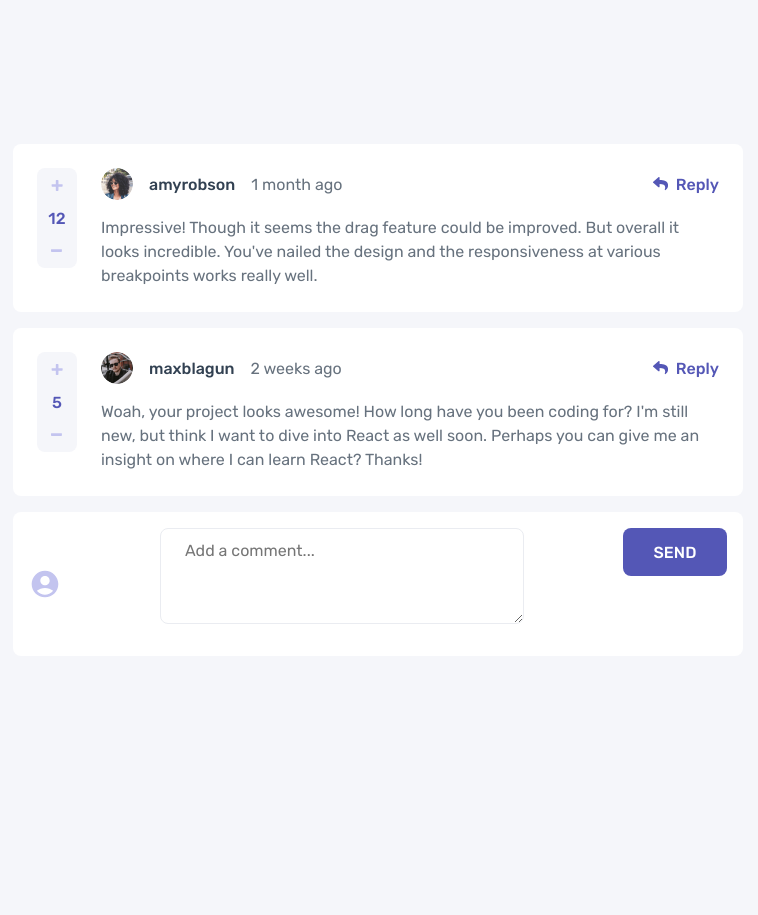
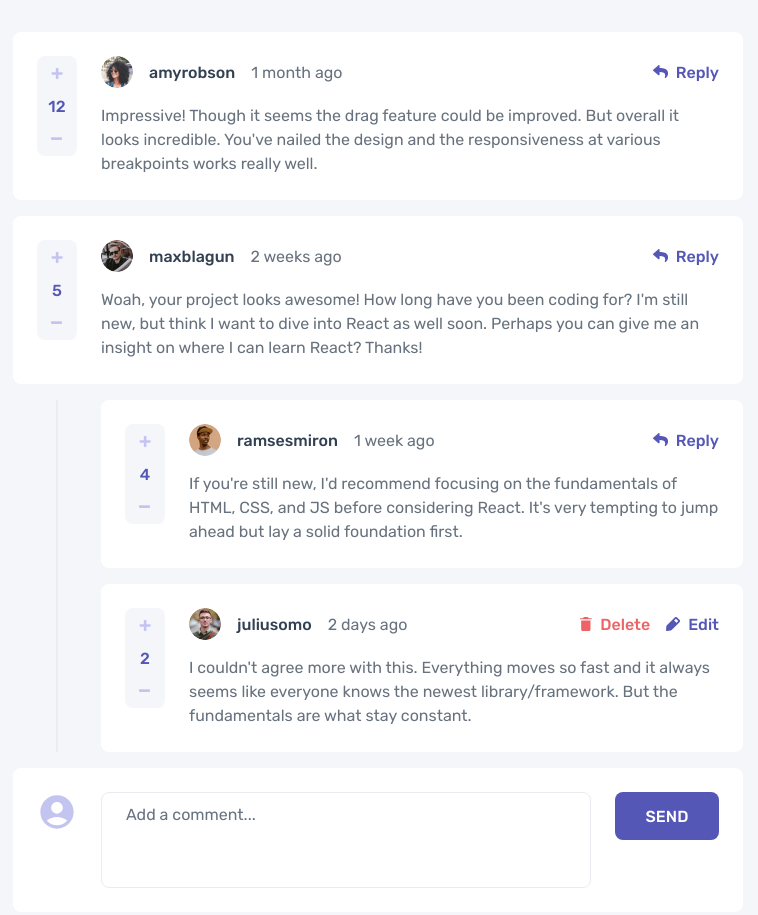
Before and after one commit to john-mirage/interactive-comments-section, a website built with Vite: page index.html in a window 1280 px wide. Shown: the whole page, without its empty margins (262-1020 px from the left). Before the commit the page ends 800 px from the top, so only its background shows below. Built offline with nearby package versions, Linux system fonts and the light colour scheme.

Commit message:
feat: work on replies

```diff
--- a/index.html
+++ b/index.html
@@ -48,7 +48,9 @@
     <!-- Template | replies -->
     <template id="template-replies">
       <div class="replies">
-        <div class="replies__line"></div>
+        <div class="replies__timeline">
+          <div class="replies__line"></div>
+        </div>
         <div class="replies__list"></div>
       </div>
     </template>
@@ -59,7 +61,7 @@
         <label class="form__label" for="form-textarea"></label>
         <textarea class="form__textarea" placeholder="Add a comment..." id="form-textarea"></textarea>
         <div class="form__avatar">
-          <img class="avatar" src="/src/assets/images/person.svg" alt="Profile picture">
+          <img class="avatar avatar--form" src="/src/assets/images/person.svg" alt="Profile picture">
         </div>
         <div class="form__submit-button">
           <button class="button-submit" type="button">send</button>
--- a/src/assets/styles/avatar.css
+++ b/src/assets/styles/avatar.css
@@ -3,3 +3,10 @@
     height: 3.2rem;
     border-radius: 9999px;
 }
+
+@media screen and (min-width: 762px) {
+    .avatar--form {
+        width: 4rem;
+        height: 4rem;
+    }
+}
--- a/src/assets/styles/button-action.css
+++ b/src/assets/styles/button-action.css
@@ -9,6 +9,11 @@
     border: none;
     background-color: transparent;
     color: var(--color-moderate-blue);
+    cursor: pointer;
+}
+
+.button-action:hover {
+    opacity: 0.7;
 }
 
 .button-action:last-child {
@@ -29,4 +34,5 @@
     font-size: 1.6rem;
     font-weight: 500;
     text-transform: capitalize;
+    cursor: pointer;
 }
--- a/src/assets/styles/button-submit.css
+++ b/src/assets/styles/button-submit.css
@@ -10,4 +10,9 @@
     font-size: 1.6rem;
     font-weight: 500;
     text-transform: uppercase;
+    cursor: pointer;
 }
+
+.button-submit:hover {
+    opacity: 0.7;
+}
--- a/src/assets/styles/form.css
+++ b/src/assets/styles/form.css
@@ -2,6 +2,7 @@
     display: grid;
     grid-template-areas: "textarea textarea"
                          "avatar   button-submit";
+    gap: 1.6rem;
     padding: 1.6rem;
     background-color: var(--color-white);
     border-radius: 0.8rem;
@@ -23,14 +24,19 @@
     grid-area: textarea;
     width: 100%;
     height: 9.6rem;
-    margin-bottom: 1.6rem;
     padding: 1.2rem 2.4rem;
     border-radius: 0.8rem;
     border: 0.1rem solid var(--color-light-gray);
     font-family: var(--font);
     font-size: 1.6rem;
+    font-weight: 500;
+    color: var(--color-dark-blue);
+    resize: none;
+}
+
+.form__textarea::placeholder {
+    color: var(--color-grayish-blue);
     font-weight: 400;
-    color: var(--color-grayish-blue);
 }
 
 .form__avatar {
@@ -47,5 +53,16 @@
 @media screen and (min-width: 762px) {
     .form {
         grid-template-areas: "avatar textarea button-submit";
+        grid-template-columns: auto 1fr auto;
+        gap: 2.4rem;
+        padding: 2.4rem;
+    }
+
+    .form__avatar {
+        align-items: flex-start;
+    }
+
+    .form__textarea:focus {
+        outline: 0.2rem solid var(--color-moderate-blue);
     }
 }
--- a/src/assets/styles/post.css
+++ b/src/assets/styles/post.css
@@ -1,6 +1,7 @@
 .post {
     width: 100%;
     height: auto;
+    margin-bottom: 1.6rem;
 }
 
 .post__card {
@@ -13,6 +14,10 @@
     margin-bottom: 1.6rem;
     background-color: var(--color-white);
     border-radius: 0.8rem;
+}
+
+.post__card:last-child {
+    margin-bottom: 0;
 }
 
 .post__info {
--- a/src/assets/styles/replies.css
+++ b/src/assets/styles/replies.css
@@ -3,10 +3,21 @@
     flex-direction: row;
     width: 100%;
     height: auto;
+    margin-top: 1.6rem;
+    margin-bottom: 1.6rem;
+}
+
+.replies__timeline {
+    flex: 0 0 auto;
+    width: 8.8rem;
 }
 
 .replies__line {
-    flex: 0 0 auto;
+    width: 0.2rem;
+    height: 100%;
+    margin-left: auto;
+    margin-right: auto;
+    background-color: var(--color-light-gray);
 }
 
 .replies__list {
--- a/src/components/app-comment.ts
+++ b/src/components/app-comment.ts
@@ -1,5 +1,6 @@
 import Comment from "@interfaces/comment";
 import User from "@interfaces/user";
+import AppScoreButtonInterface from "@interfaces/app-score-button";
 
 class AppComment extends HTMLElement {
   currentUser: User | false;
@@ -13,6 +14,24 @@ class AppComment extends HTMLElement {
 
   connectedCallback() {
     if (this.currentUser && this.comment) {
+      const comment = this.createComment(this.comment);
+      this.appendChild(comment);
+      if (this.comment.replies.length > 0) {
+        const repliesTemplate = <HTMLTemplateElement>document.getElementById("template-replies");
+        const repliesFragment = <DocumentFragment>repliesTemplate.content.cloneNode(true);
+        const repliesElement = <HTMLDivElement>repliesFragment.querySelector(".replies");
+        const repliesListElement = <HTMLDivElement>repliesFragment.querySelector(".replies__list");
+        this.appendChild(repliesElement);
+        this.comment.replies.forEach((reply) => {
+          const replyElement = this.createComment(reply);
+          const cardElement = replyElement.querySelector(".post__card");
+          repliesListElement.appendChild(cardElement);
+        });
+      }
+    }
+  }
+
+  createComment(comment: Comment) {
     const template = <HTMLTemplateElement>document.getElementById("template-post");
     const fragment = <DocumentFragment>template.content.cloneNode(true);
     const postElement = <HTMLDivElement>fragment.querySelector(".post");
@@ -21,15 +40,15 @@ class AppComment extends HTMLElement {
     const postCreatedAtElement = <HTMLElement>fragment.querySelector(".post__created-at");
     const postContentElement = <HTMLParagraphElement>fragment.querySelector(".post__content");
     const postScoreElement = <HTMLDivElement>fragment.querySelector(".post__score");
-      const scoreButton = <HTMLElement>document.createElement("app-score-button");
-      scoreButton.score = this.comment.score;
+    const scoreButton = <AppScoreButtonInterface>document.createElement("app-score-button");
+    scoreButton.score = comment.score;
     postScoreElement.appendChild(scoreButton);
-      avatarElement.setAttribute("src", this.comment.user.image.png);
-      postUserElement.textContent = this.comment.user.username;
-      postCreatedAtElement.textContent = this.comment.createdAt;
-      postContentElement.textContent = this.comment.content;
+    avatarElement.setAttribute("src", comment.user.image.png);
+    postUserElement.textContent = comment.user.username;
+    postCreatedAtElement.textContent = comment.createdAt;
+    postContentElement.textContent = comment.content;
     const actions = <HTMLDivElement>fragment.querySelector(".post__actions");
-      if (this.currentUser.username === this.comment.user.username) {
+    if (this.currentUser && this.currentUser.username === comment.user.username) {
       const deleteButton = this.createActionButton("delete", "delete", true);
       const editButton = this.createActionButton("edit", "edit");
       actions.append(deleteButton, editButton);
@@ -37,11 +56,7 @@ class AppComment extends HTMLElement {
       const replyButton = this.createActionButton("reply", "reply");
       actions.appendChild(replyButton);
     }
-      this.appendChild(postElement);
-      if (this.comment.replies.length > 0) {
-        // Create replies
-      }
-    }
+    return postElement;
   }
 
   createActionButton(label: string, shape: string, danger = false) {
--- /dev/null
+++ b/src/interfaces/app-score-button.ts
@@ -0,0 +1,3 @@
+export default interface AppScoreButtonInterface extends HTMLElement {
+  score: number;
+}
--- a/src/main.css
+++ b/src/main.css
@@ -1,5 +1,6 @@
 @import "assets/styles/page.css";
 @import "assets/styles/post.css";
+@import "assets/styles/replies.css";
 @import "assets/styles/form.css";
 @import "assets/styles/avatar.css";
 @import "assets/styles/button-counter.css";
```
Lines whose indentation alone changed are shown as unchanged.
